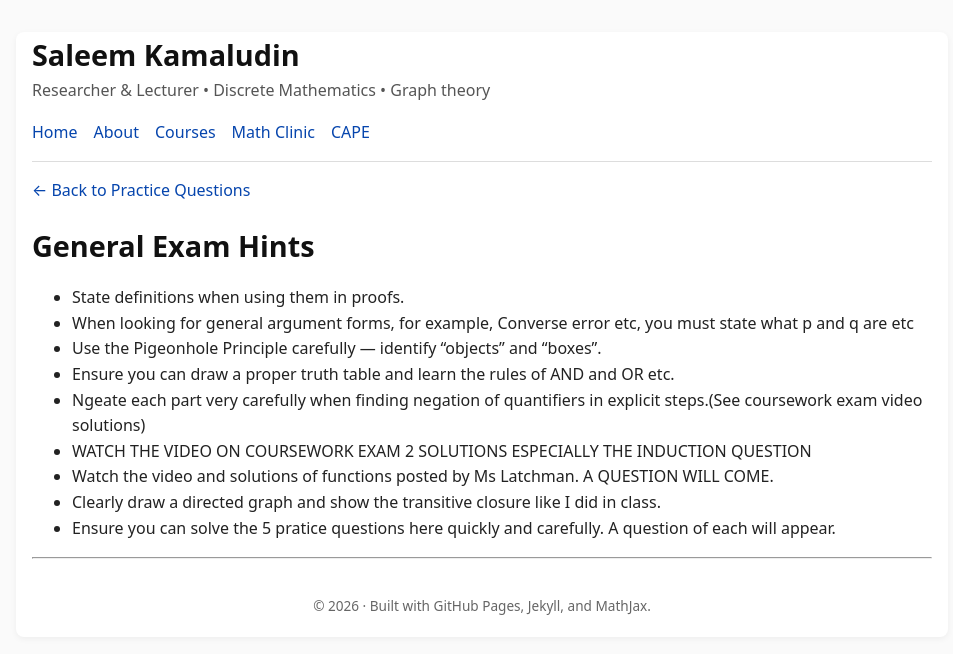
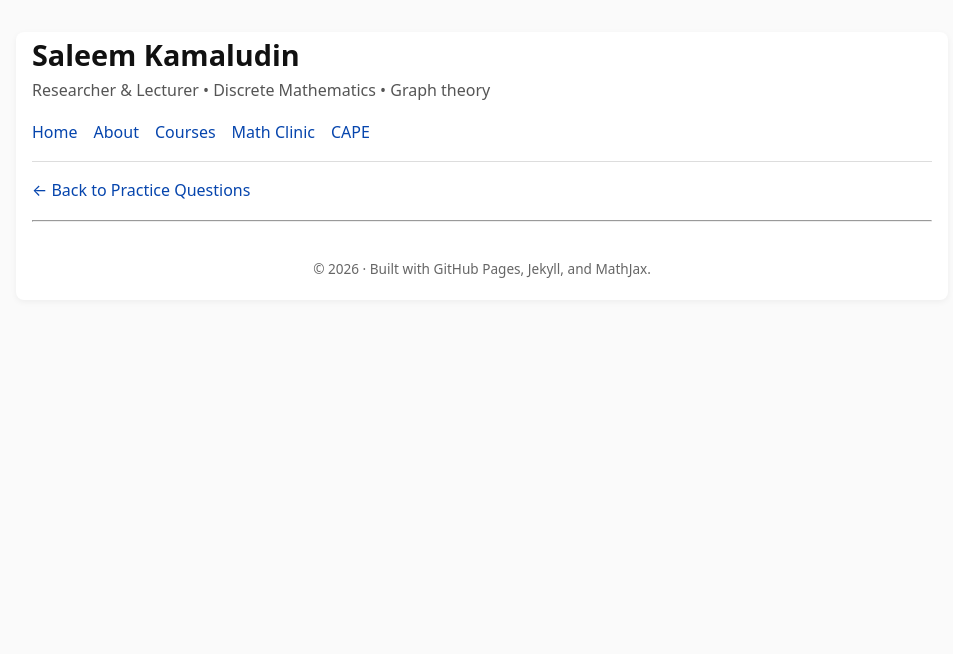
Before and after one commit to SaleemKamaludin/SaleemKamaludin.github.io, a Jekyll site: the page built from courses/comp1604/final-exam-practice/general-hints.md, in a window 1280 px wide. Shown: the top 654 px of the page, without its empty margins (158-1111 px from the left). Built offline with Jekyll 4.4.1, drawn with Linux system fonts in a browser that asks for light colours.

Commit message:
Update general-hints.md

```diff
--- a/courses/comp1604/final-exam-practice/general-hints.md
+++ b/courses/comp1604/final-exam-practice/general-hints.md
@@ -9,7 +9,7 @@ permalink: /courses/comp1604/final-exam-practice/general-hints/
   <a class="btn" href="{{ '/courses/comp1604/final-exam-practice/' | relative_url }}">← Back to Practice Questions</a>
 </div>
 
-<h1>General Exam Hints</h1>
+<!-- <h1>General Exam Hints</h1>
 
 
 <ul>
@@ -22,4 +22,4 @@ permalink: /courses/comp1604/final-exam-practice/general-hints/
   <li>Watch the video and solutions of functions posted by Ms Latchman. A QUESTION WILL COME.</li>
   <li>Clearly draw a directed graph and show the transitive closure like I did in class.</li>
   <li>Ensure you can solve the 5 pratice questions here quickly and carefully. A question of each will appear.</li>
-</ul>
+</ul> -->
```
